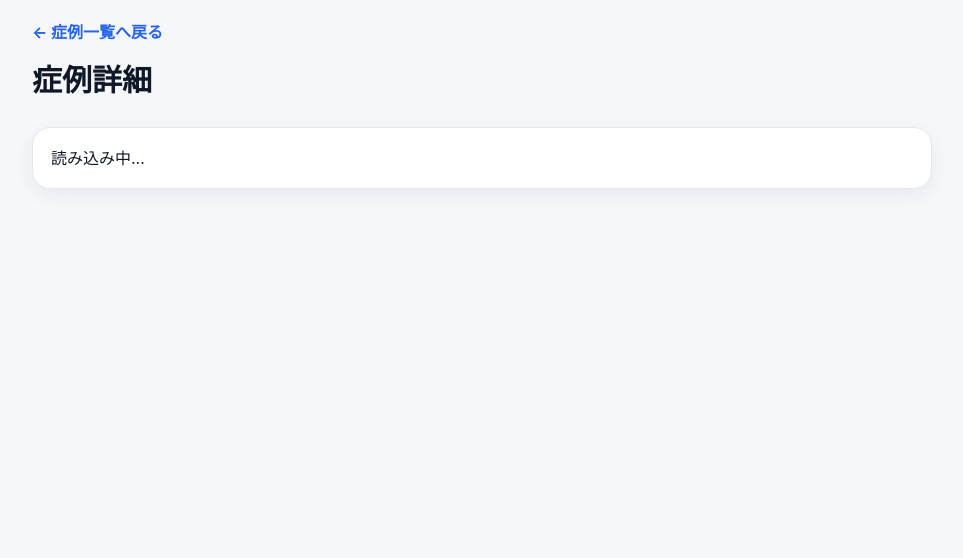
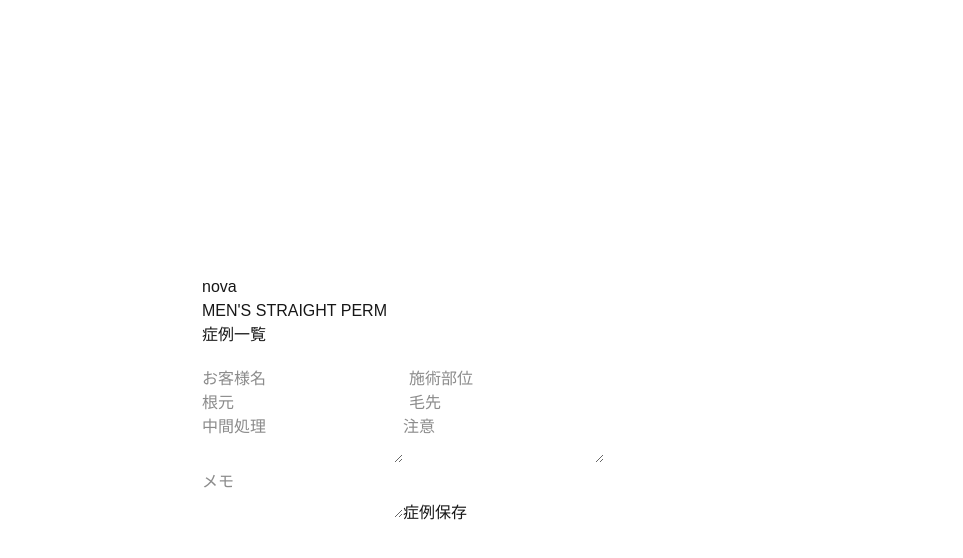
Before and after one commit to yosi080508050805-prog/nova-hair-app, a Next.js app: page / in a window 1280 px wide. Shown: the top 558 px of the page, without its empty margins (158-1121 px from the left). Built offline with nearby package versions, Linux system fonts and the light colour scheme; no server answers.

Commit message:
Update page.tsx

```diff
--- a/app/page.tsx
+++ b/app/page.tsx
@@ -2,7 +2,7 @@
 
 import { createClient } from "@supabase/supabase-js";
 import Link from "next/link";
-import { useParams } from "next/navigation";
+import { useSearchParams } from "next/navigation";
 import { useEffect, useState } from "react";
 
 const supabaseUrl = process.env.NEXT_PUBLIC_SUPABASE_URL!;
@@ -11,248 +11,146 @@ const supabaseKey =
 
 const supabase = createClient(supabaseUrl, supabaseKey);
 
-type CaseItem = {
-  id: number;
-  customer_name: string | null;
-  service_area: string | null;
-  root_result: string | null;
-  tip_result: string | null;
-  treatment_result: string | null;
-  warning: string | null;
-  memo: string | null;
-  before_photo_url: string | null;
-  tip_photo_url: string | null;
-  after_photo_url: string | null;
-  created_at: string | null;
-};
+export default function Home() {
+  const searchParams = useSearchParams();
+  const editId = searchParams.get("edit");
 
-export default function CaseDetailPage() {
-  const params = useParams();
-  const id = params?.id as string;
+  const [editingId, setEditingId] = useState<number | null>(null);
 
-  const [item, setItem] = useState<CaseItem | null>(null);
-  const [loading, setLoading] = useState(true);
+  const [customerName, setCustomerName] = useState("");
+  const [serviceArea, setServiceArea] = useState("");
+  const [root, setRoot] = useState("");
+  const [tip, setTip] = useState("");
+  const [treatment, setTreatment] = useState("");
+  const [warning, setWarning] = useState("");
+  const [memo, setMemo] = useState("");
+
+  const [beforePhotoUrl, setBeforePhotoUrl] = useState("");
+  const [tipPhotoUrl, setTipPhotoUrl] = useState("");
+  const [afterPhotoUrl, setAfterPhotoUrl] = useState("");
 
   useEffect(() => {
-    const loadCase = async () => {
-      const { data, error } = await supabase
+    const loadEditCase = async () => {
+      if (!editId) return;
+
+      const { data } = await supabase
         .from("cases")
         .select("*")
-        .eq("id", id)
+        .eq("id", editId)
         .single();
 
-      if (error) {
-        console.error("症例詳細読み込み失敗", error);
-        setLoading(false);
-        return;
-      }
+      if (!data) return;
 
-      setItem(data as CaseItem);
-      setLoading(false);
+      setEditingId(data.id);
+      setCustomerName(data.customer_name || "");
+      setServiceArea(data.service_area || "");
+      setRoot(data.root_result || "");
+      setTip(data.tip_result || "");
+      setTreatment(data.treatment_result || "");
+      setWarning(data.warning || "");
+      setMemo(data.memo || "");
+      setBeforePhotoUrl(data.before_photo_url || "");
+      setTipPhotoUrl(data.tip_photo_url || "");
+      setAfterPhotoUrl(data.after_photo_url || "");
     };
 
-    if (id) {
-      loadCase();
+    loadEditCase();
+  }, [editId]);
+
+  const saveCase = async () => {
+    const payload = {
+      customer_name: customerName,
+      service_area: serviceArea,
+      root_result: root,
+      tip_result: tip,
+      treatment_result: treatment,
+      warning,
+      memo,
+      before_photo_url: beforePhotoUrl,
+      tip_photo_url: tipPhotoUrl,
+      after_photo_url: afterPhotoUrl,
+    };
+
+    let error;
+
+    if (editingId) {
+      const { error: updateError } = await supabase
+        .from("cases")
+        .update(payload)
+        .eq("id", editingId);
+
+      error = updateError;
+    } else {
+      const { error: insertError } = await supabase
+        .from("cases")
+        .insert([payload]);
+
+      error = insertError;
     }
-  }, [id]);
 
-  const pageStyle: React.CSSProperties = {
-    minHeight: "100vh",
-    backgroundColor: "#f5f7fb",
-    padding: "20px 16px 80px",
-    fontFamily:
-      '-apple-system, BlinkMacSystemFont, "Segoe UI", Roboto, sans-serif',
-    color: "#111827",
-  };
+    if (error) {
+      alert("保存失敗");
+      return;
+    }
 
-  const containerStyle: React.CSSProperties = {
-    maxWidth: "900px",
-    margin: "0 auto",
-  };
-
-  const cardStyle: React.CSSProperties = {
-    backgroundColor: "#ffffff",
-    borderRadius: "18px",
-    padding: "18px",
-    boxShadow: "0 6px 20px rgba(15, 23, 42, 0.06)",
-    border: "1px solid #e5e7eb",
-    marginBottom: "16px",
-  };
-
-  const photoStyle: React.CSSProperties = {
-    width: "100%",
-    maxWidth: "220px",
-    borderRadius: "12px",
-    border: "1px solid #e5e7eb",
-    objectFit: "cover",
+    alert("保存完了");
+    window.location.href = "/cases";
   };
 
   return (
-    <main style={pageStyle}>
-      <div style={containerStyle}>
-        <div style={{ marginBottom: "24px" }}>
-          <Link
-            href="/cases"
-            style={{
-              display: "inline-block",
-              marginBottom: "14px",
-              color: "#2563eb",
-              textDecoration: "none",
-              fontWeight: 700,
-            }}
-          >
-            ← 症例一覧へ戻る
-          </Link>
+    <main style={{ maxWidth: 600, margin: "auto", padding: 20 }}>
+      <h1>nova</h1>
+      <p>MEN'S STRAIGHT PERM</p>
 
-          <h1
-            style={{
-              fontSize: "30px",
-              fontWeight: 700,
-              marginBottom: "8px",
-            }}
-          >
-            症例詳細
-          </h1>
-        </div>
+      <div style={{ marginBottom: 20 }}>
+        <Link href="/cases">症例一覧</Link>
+      </div>
 
-        {loading && (
-          <section style={cardStyle}>
-            <p>読み込み中...</p>
-          </section>
-        )}
+      <input
+        placeholder="お客様名"
+        value={customerName}
+        onChange={(e) => setCustomerName(e.target.value)}
+      />
 
-        {!loading && !item && (
-          <section style={cardStyle}>
-            <p>症例が見つかりません</p>
-          </section>
-        )}
+      <input
+        placeholder="施術部位"
+        value={serviceArea}
+        onChange={(e) => setServiceArea(e.target.value)}
+      />
 
-        {!loading && item && (
-          <section style={cardStyle}>
-            <div
-              style={{
-                display: "flex",
-                justifyContent: "space-between",
-                gap: "12px",
-                flexWrap: "wrap",
-                alignItems: "center",
-                marginBottom: "18px",
-              }}
-            >
-              <div>
-                <h2
-                  style={{
-                    fontSize: "26px",
-                    fontWeight: 700,
-                    marginBottom: "6px",
-                  }}
-                >
-                  {item.customer_name || "名前未登録"}
-                </h2>
+      <input
+        placeholder="根元"
+        value={root}
+        onChange={(e) => setRoot(e.target.value)}
+      />
 
-                <p style={{ color: "#6b7280" }}>
-                  日付:
-                  {item.created_at
-                    ? ` ${new Date(item.created_at).toLocaleString()}`
-                    : " -"}
-                </p>
-              </div>
+      <input
+        placeholder="毛先"
+        value={tip}
+        onChange={(e) => setTip(e.target.value)}
+      />
 
-              <Link
-                href={`/?edit=${item.id}`}
-                style={{
-                  background: "#2563eb",
-                  color: "white",
-                  textDecoration: "none",
-                  padding: "10px 16px",
-                  borderRadius: "10px",
-                  fontWeight: 700,
-                  display: "inline-block",
-                }}
-              >
-                編集する
-              </Link>
-            </div>
+      <textarea
+        placeholder="中間処理"
+        value={treatment}
+        onChange={(e) => setTreatment(e.target.value)}
+      />
 
-            <p style={{ marginBottom: "6px" }}>
-              施術部位: {item.service_area || "-"}
-            </p>
-            <p style={{ marginBottom: "6px" }}>
-              根元: {item.root_result || "-"}
-            </p>
-            <p style={{ marginBottom: "6px" }}>
-              毛先: {item.tip_result || "-"}
-            </p>
-            <p style={{ marginBottom: "6px" }}>
-              中間処理: {item.treatment_result || "-"}
-            </p>
+      <textarea
+        placeholder="注意"
+        value={warning}
+        onChange={(e) => setWarning(e.target.value)}
+      />
 
-            {item.warning && (
-              <p
-                style={{
-                  marginTop: "8px",
-                  marginBottom: "8px",
-                  color: "#dc2626",
-                  fontWeight: 700,
-                }}
-              >
-                ⚠ {item.warning}
-              </p>
-            )}
+      <textarea
+        placeholder="メモ"
+        value={memo}
+        onChange={(e) => setMemo(e.target.value)}
+      />
 
-            <p style={{ color: "#6b7280", marginBottom: "18px" }}>
-              メモ: {item.memo || "-"}
-            </p>
-
-            <div
-              style={{
-                display: "flex",
-                gap: "16px",
-                flexWrap: "wrap",
-              }}
-            >
-              {item.before_photo_url && (
-                <div>
-                  <p style={{ marginBottom: "8px", fontWeight: 700 }}>
-                    施術前
-                  </p>
-                  <img
-                    src={item.before_photo_url}
-                    alt="施術前"
-                    style={photoStyle}
-                  />
-                </div>
-              )}
-
-              {item.tip_photo_url && (
-                <div>
-                  <p style={{ marginBottom: "8px", fontWeight: 700 }}>
-                    毛先
-                  </p>
-                  <img
-                    src={item.tip_photo_url}
-                    alt="毛先"
-                    style={photoStyle}
-                  />
-                </div>
-              )}
-
-              {item.after_photo_url && (
-                <div>
-                  <p style={{ marginBottom: "8px", fontWeight: 700 }}>
-                    仕上がり
-                  </p>
-                  <img
-                    src={item.after_photo_url}
-                    alt="仕上がり"
-                    style={photoStyle}
-                  />
-                </div>
-              )}
-            </div>
-          </section>
-        )}
-      </div>
+      <button onClick={saveCase}>
+        {editingId ? "更新する" : "症例保存"}
+      </button>
     </main>
   );
 }
```
